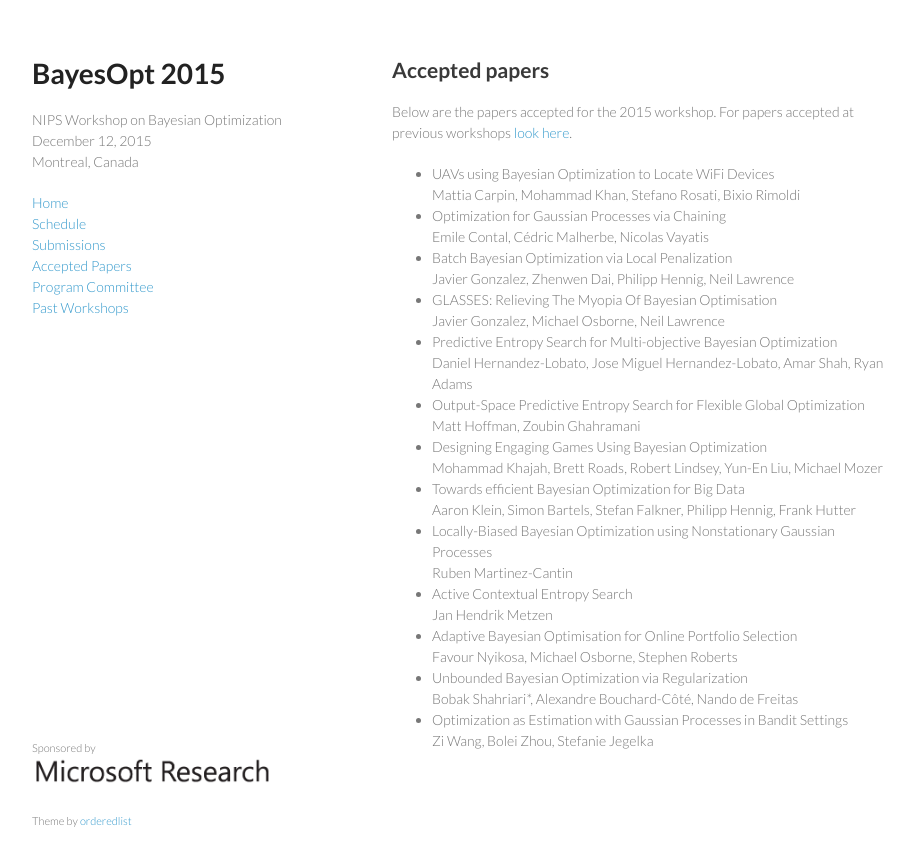
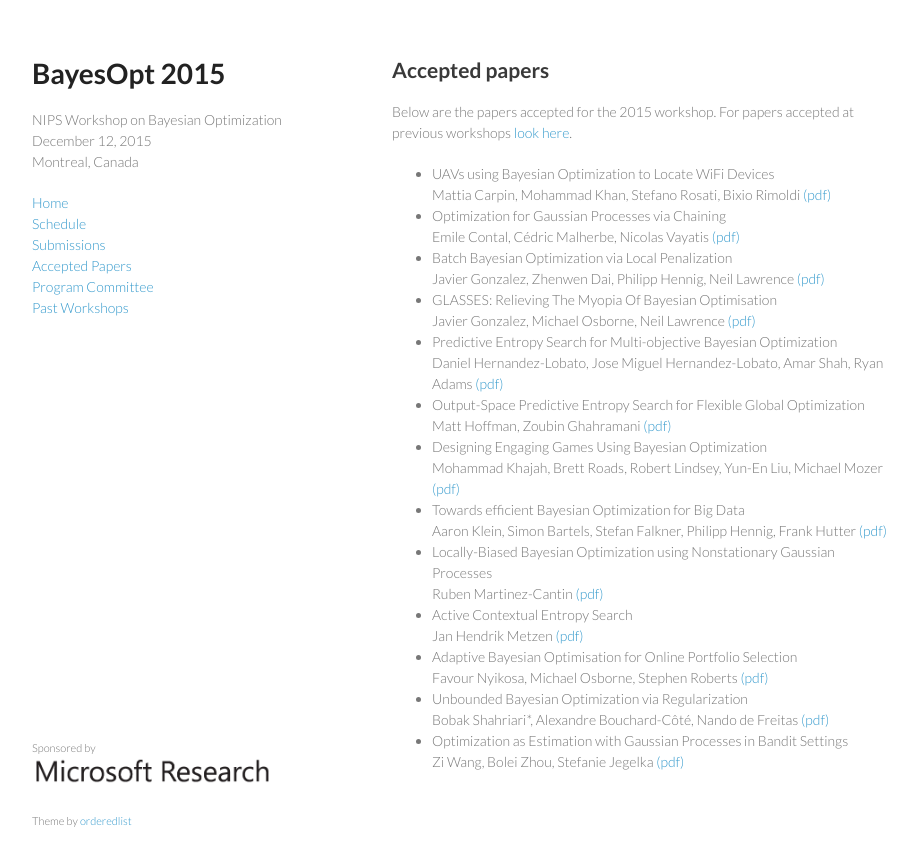
Before and after one commit to bayesopt/bayesopt.github.io, a Jekyll site: the page built from accepted.md, in a window 1280 px wide. Shown: the top 866 px of the page, without its empty margins (178-1095 px from the left). Built offline with Jekyll 4.4.1, drawn with Linux system fonts in a browser that asks for light colours.

Commit message:
Added workshop papers.

```diff
--- a/accepted.md
+++ b/accepted.md
@@ -12,28 +12,41 @@ previous workshops [look here](/past/).
 
 - UAVs using Bayesian Optimization to Locate WiFi Devices<br>
   Mattia Carpin, Mohammad Khan, Stefano Rosati, Bixio Rimoldi
+  [(pdf)](papers/2015/carpin.pdf)
 - Optimization for Gaussian Processes via Chaining<br>
   Emile Contal, Cédric Malherbe, Nicolas Vayatis
+  [(pdf)](papers/2015/contal.pdf)
 - Batch Bayesian Optimization via Local Penalization<br>
   Javier Gonzalez, Zhenwen Dai, Philipp Hennig, Neil Lawrence
+  [(pdf)](papers/2015/gonzalez-batch.pdf)
 - GLASSES: Relieving The Myopia Of Bayesian Optimisation<br>
   Javier Gonzalez, Michael Osborne, Neil Lawrence
+  [(pdf)](papers/2015/gonzalez.pdf)
 - Predictive Entropy Search for Multi-objective Bayesian Optimization<br>
   Daniel Hernandez-Lobato, Jose Miguel Hernandez-Lobato, Amar Shah, Ryan Adams
+  [(pdf)](papers/2015/hernandez-lobato.pdf)
 - Output-Space Predictive Entropy Search for Flexible Global Optimization<br>
   Matt Hoffman, Zoubin Ghahramani
+  [(pdf)](papers/2015/hoffman.pdf)
 - Designing Engaging Games Using Bayesian Optimization<br>
   Mohammad Khajah, Brett Roads, Robert Lindsey, Yun-En Liu, Michael Mozer
+  [(pdf)](papers/2015/khajah.pdf)
 - Towards efficient Bayesian Optimization for Big Data<br>
   Aaron Klein, Simon Bartels, Stefan Falkner, Philipp Hennig, Frank Hutter
+  [(pdf)](papers/2015/klein.pdf)
 - Locally-Biased Bayesian Optimization using Nonstationary Gaussian
   Processes<br>
   Ruben Martinez-Cantin
+  [(pdf)](papers/2015/martinez-cantin.pdf)
 - Active Contextual Entropy Search<br>
   Jan Hendrik Metzen
+  [(pdf)](papers/2015/hendrik-metzen.pdf)
 - Adaptive Bayesian Optimisation for Online Portfolio Selection<br>
   Favour Nyikosa, Michael Osborne, Stephen Roberts
+  [(pdf)](papers/2015/nyikosa.pdf)
 - Unbounded Bayesian Optimization via Regularization<br>
   Bobak Shahriari*, Alexandre Bouchard-Côté, Nando de Freitas
+  [(pdf)](papers/2015/shahriari.pdf)
 - Optimization as Estimation with Gaussian Processes in Bandit Settings<br>
   Zi Wang, Bolei Zhou, Stefanie Jegelka
+  [(pdf)](papers/2015/wang.pdf)
```
Also changed, not shown: 11 other files.
